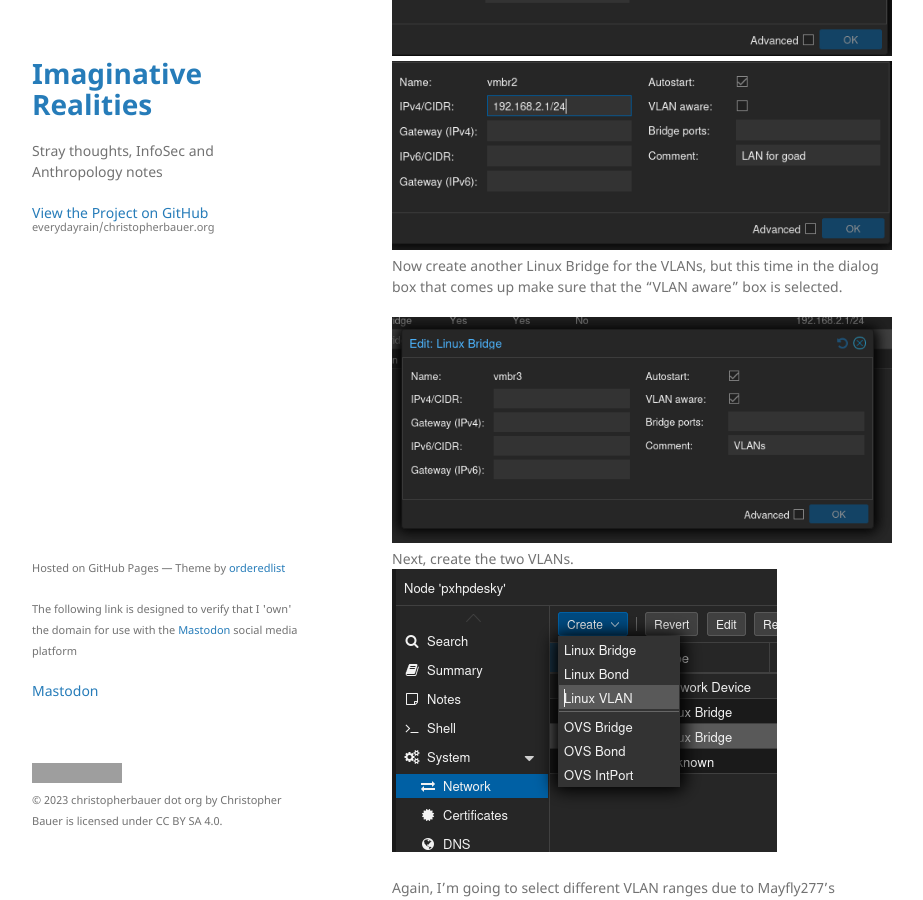
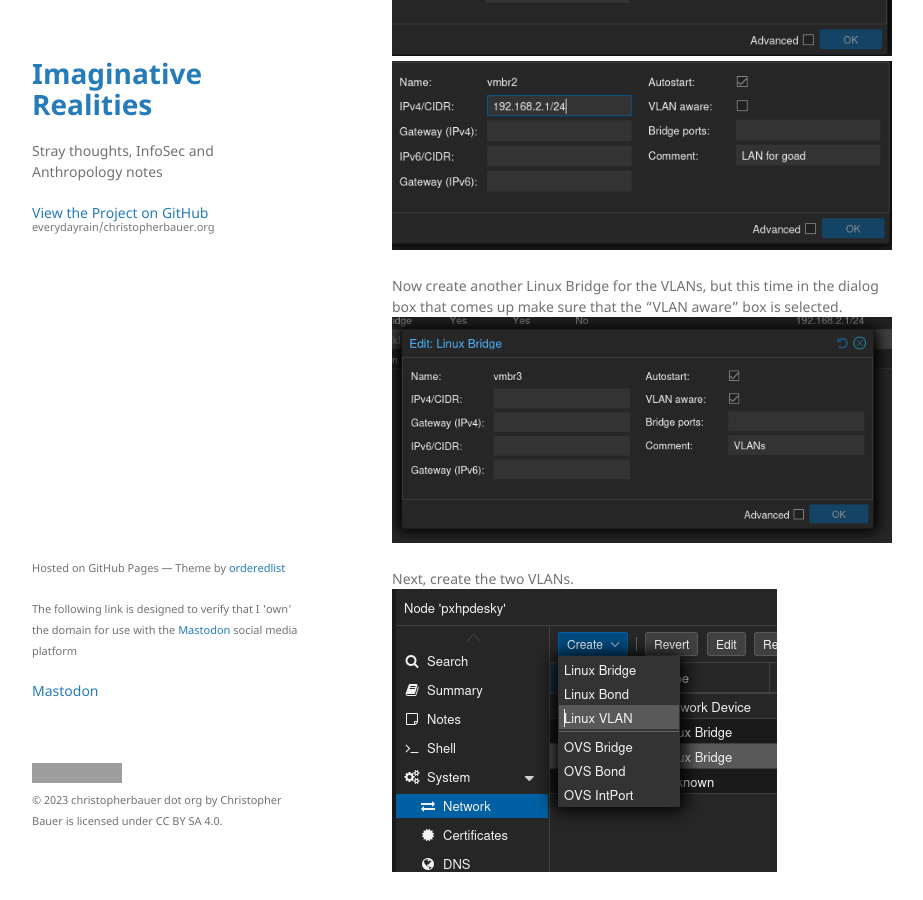
Before and after one commit to everydayrain/christopherbauer.org, a Jekyll site: the page built from _posts/2024-11-08-GOAD-networking.md, in a window 1280 px wide and 900 px high, scrolled down 1684 px. Shown: the whole window, without its empty margins (178-1101 px from the left). Built offline with Jekyll 4.4.1, drawn with Linux system fonts in a browser that asks for light colours; grey boxes are pictures that could not be loaded.

Commit message:
Update 2024-11-08-GOAD-networking.md
Trying to modify the spacing for photos overlapping with text

```diff
--- a/_posts/2024-11-08-GOAD-networking.md
+++ b/_posts/2024-11-08-GOAD-networking.md
@@ -24,15 +24,17 @@ Now create the WAN and LAN networks by clicking on one of your nodes, selecting
 ![](/assets/img/2024-10-19_10-13_1.png)
 ![](/assets/img/2024-10-22_13-04.png)
 ![](/assets/img/2024-10-22_13-04_1.png)
+
 Now create another Linux Bridge for the VLANs, but this time in the dialog box that comes up make sure that the "VLAN aware" box is selected.
+![](/assets/img/2024-11-08_08-02.png)
 
-![](/assets/img/2024-11-08_08-02.png)
 Next, create the two VLANs.
 ![](/assets/img/2024-10-19_10-22.png)
 
 Again, I'm going to select different VLAN ranges due to Mayfly277's selections conflicting with mine:
 ![](/assets/img/2024-10-19_10-25.png)
 ![](/assets/img/2024-10-19_10-25_1.png)
+
 When you are finished click the "Apply Configuration" button at the top
 ![](/assets/img/2024-10-19_10-26.png)
 
```
